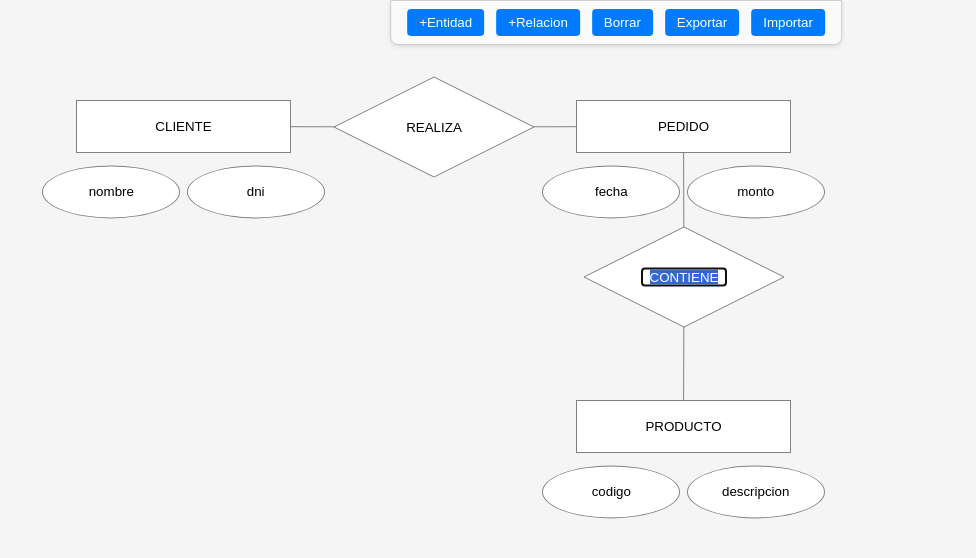
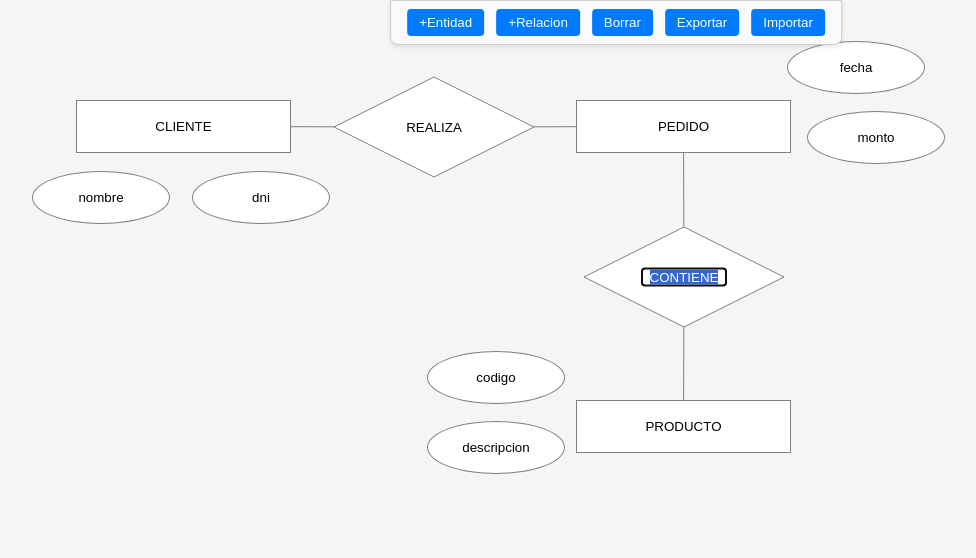
Before and after one commit to fagustin07/momodelo, a website built with Vite: page index.html in a window 1280 px wide. Shown: the whole page, without its empty margins (24-1000 px from the left). Built offline with nearby package versions, Linux system fonts and the light colour scheme.

Commit message:
:sparkles: hacer que los atributos sean arrastrables y que su posición esté basada en la posición de la entidad a la cual pertenecen
Co-authored-by: Fede Sandoval <federico.sandoval@alu.unq.edu.ar>

```diff
--- a/src/main.ts
+++ b/src/main.ts
@@ -7,18 +7,18 @@ import {Relacion} from "./modelo/relacion.ts";
 
 const entidades: Entidad[] = [
     new Entidad("CLIENTE", [
-        new Atributo("nombre", coordenada(100, 180)),
-        new Atributo("dni", coordenada(130, 210))
+        new Atributo("nombre", coordenada(-45, 70)),
+        new Atributo("dni", coordenada(115, 70))
     ], coordenada(100, 100)),
 
     new Entidad("PEDIDO", [
-        new Atributo("fecha", coordenada(350, 180)),
-        new Atributo("monto", coordenada(390, 210))
+        new Atributo("fecha", coordenada(210, -60)),
+        new Atributo("monto", coordenada(230, 10))
     ], coordenada(600, 100)),
 
     new Entidad("PRODUCTO", [
-        new Atributo("codigo", coordenada(600, 180)),
-        new Atributo("descripcion", coordenada(620, 210))
+        new Atributo("codigo", coordenada(-150, -50)),
+        new Atributo("descripcion", coordenada(-150, 20))
     ], coordenada(600, 400))
 ];
 const coord = coordenada(50,60);
--- a/src/style.css
+++ b/src/style.css
@@ -41,21 +41,16 @@ body {
 
   & > div:last-child {
     position: absolute;
-    bottom: 0;
-    left: 50%;
-    transform: translateY(100%) translateX(-50%);
-    width: 400px;
-    padding-top: 10px;
-    display: flex;
-    align-items: center;
-    flex-wrap: wrap;
-    justify-content: center;
+    top: 0;
+    left: 0;
   }
 
   .atributo {
+    position: absolute;
+    top: 0;
+    left: 0;
     background: white;
     padding: 1em;
-    margin: .2em;
     border-radius: 100%;
     border: 1px solid gray;
 
@@ -63,7 +58,6 @@ body {
       max-width: 100px;
     }
   }
-
 }
 
 .arrastrable {
--- a/src/vista/vistaAtributo.ts
+++ b/src/vista/vistaAtributo.ts
@@ -2,6 +2,7 @@ import {Entidad} from "../modelo/entidad.ts";
 import {createElement} from "./dom/createElement.ts";
 import {Atributo} from "../modelo/atributo.ts";
 import {VistaEditorMER} from "./vistaEditorMER.ts";
+import {hacerArrastrable} from "../arrastrable.ts";
 
 export class VistaAtributo {
     private _atributo: Atributo;
@@ -28,7 +29,7 @@ export class VistaAtributo {
     }
 
     private _crearElementoDom() {
-        return createElement("div", {
+        let elementoDom = createElement("div", {
             className: "atributo",
             onclick: evento => {
                 evento.stopPropagation();
@@ -41,6 +42,28 @@ export class VistaAtributo {
                 oninput: () => this._cambiarNombreEnModelo()
             })
         ]);
+
+        hacerArrastrable(elementoDom, {
+            alAgarrar: () => {
+                // TODO: esto parece ser innecesario
+                elementoDom.classList.add("moviendose");
+                elementoDom.parentElement?.append(elementoDom);
+            },
+            alArrastrar: (_, delta) => {
+                this._atributo.moverseHacia(delta);
+                this.posicionarElemento(elementoDom);
+                this.vistaEditorMER.actualizarRelacionesVisuales();
+            },
+            alSoltar: () => elementoDom.classList.remove("moviendose"),
+        });
+
+        this.posicionarElemento(elementoDom);
+
+        return elementoDom;
+    }
+
+    private posicionarElemento(elementoDOMAtributo: HTMLElement) {
+        elementoDOMAtributo.style.translate = `${this._atributo.posicion().x}px ${this._atributo.posicion().y}px`;
     }
 
     private _cambiarNombreEnModelo() {
```
